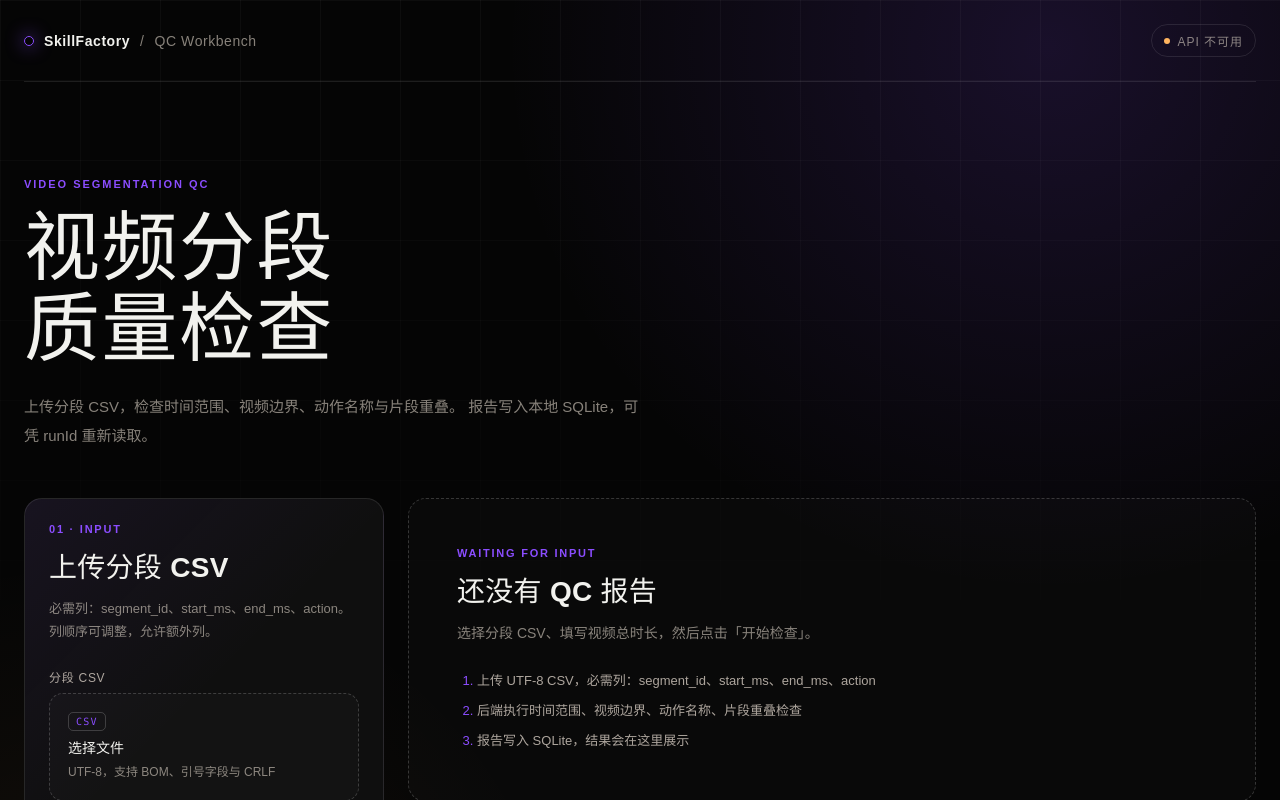
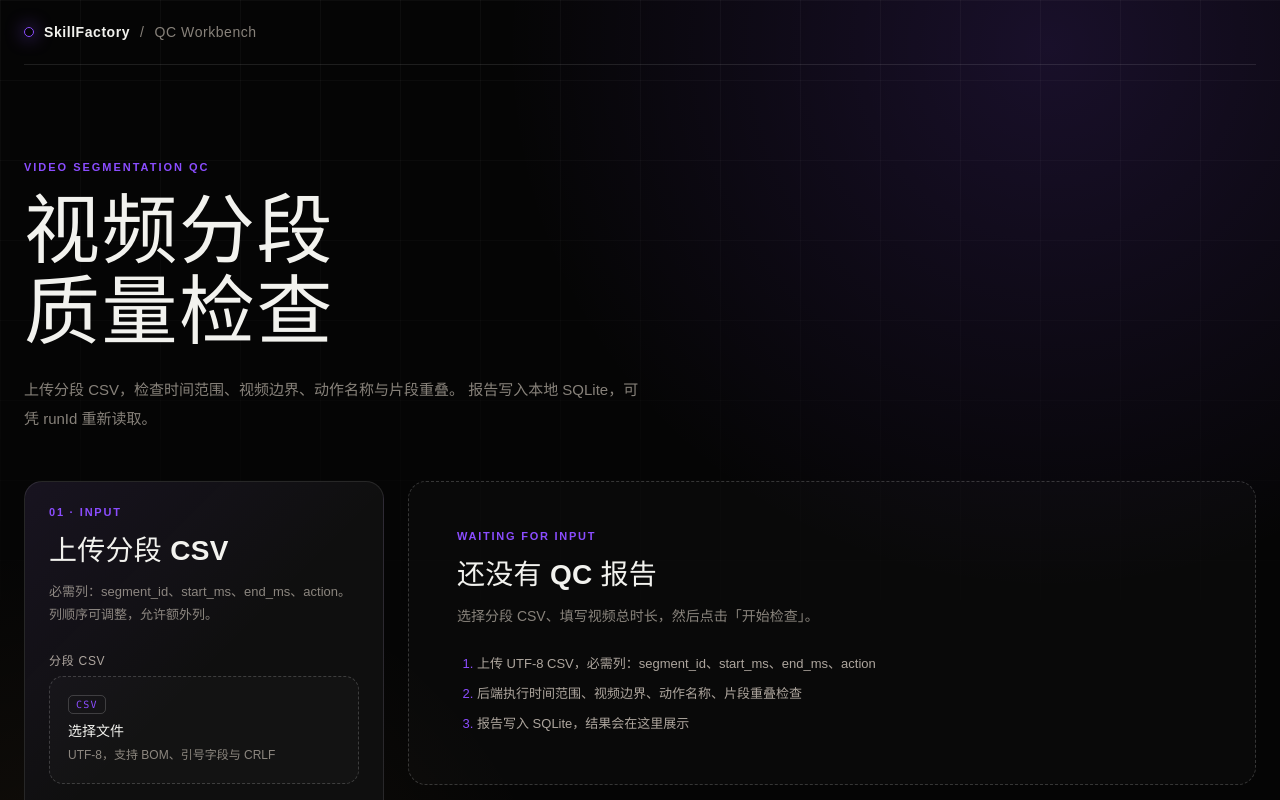
Before and after one commit to hzhezi/skillfactory-qc-workbench, a React (Vite) app in the folder client/: page / in a window 1280 px wide. Shown: the top 800 px of the page. Built offline with nearby package versions, Linux system fonts and the light colour scheme; no server answers.

Commit message:
refactor: remove api health badge from header

```diff
--- a/client/src/App.tsx
+++ b/client/src/App.tsx
@@ -12,17 +12,9 @@ import { SummaryStats } from "./components/SummaryStats";
 import { UploadForm } from "./components/UploadForm";
 import type { QcReport, SegmentFilter } from "./types/qc";
 
-type HealthState = "checking" | "ok" | "error";
 type LoadingState = "idle" | "fetching" | "submitting";
 
-const HEALTH_LABELS: Record<HealthState, string> = {
-  checking: "检查中",
-  ok: "正常",
-  error: "不可用",
-};
-
 export default function App() {
-  const [health, setHealth] = useState<HealthState>("checking");
   const [report, setReport] = useState<QcReport | null>(null);
   const [loading, setLoading] = useState<LoadingState>("idle");
   const [error, setError] = useState<ApiError | null>(null);
@@ -47,33 +39,6 @@ export default function App() {
 
     return report.segments.filter((segment) => segment.status === filter);
   }, [report, filter]);
-
-  useEffect(() => {
-    let cancelled = false;
-
-    // 通过 Vite 代理检查后端；只用于顶部状态灯，不阻塞页面。
-    fetch("/api/health")
-      .then((response) => {
-        if (!response.ok) {
-          throw new Error(`HTTP ${response.status}`);
-        }
-        return response.json() as Promise<{ status: string }>;
-      })
-      .then((data) => {
-        if (!cancelled) {
-          setHealth(data.status === "ok" ? "ok" : "error");
-        }
-      })
-      .catch(() => {
-        if (!cancelled) {
-          setHealth("error");
-        }
-      });
-
-    return () => {
-      cancelled = true;
-    };
-  }, []);
 
   useEffect(() => {
     const runId = readRunIdFromUrl();
@@ -180,10 +145,6 @@ export default function App() {
           <span>SkillFactory</span>
           <span className="wordmark-divider">/</span>
           <span className="wordmark-sub">QC Workbench</span>
-        </div>
-        <div className={`health health-${health}`}>
-          <span className="health-dot" aria-hidden="true" />
-          API {HEALTH_LABELS[health]}
         </div>
       </header>
 
--- a/client/src/styles.css
+++ b/client/src/styles.css
@@ -116,39 +116,6 @@ button {
 .wordmark-sub {
   color: var(--text-muted);
   font-weight: 400;
-}
-
-.health {
-  display: inline-flex;
-  align-items: center;
-  gap: 8px;
-  padding: 7px 12px;
-  border: 1px solid var(--line);
-  border-radius: 999px;
-  color: var(--text-muted);
-  font-size: 12px;
-  letter-spacing: 0.08em;
-  text-transform: uppercase;
-}
-
-.health-dot {
-  width: 6px;
-  height: 6px;
-  border-radius: 50%;
-  background: var(--warm);
-}
-
-.health-checking .health-dot {
-  animation: pulse 1.2s ease-in-out infinite;
-}
-
-.health-ok .health-dot {
-  background: var(--valid);
-  box-shadow: 0 0 12px rgba(127, 224, 195, 0.65);
-}
-
-.health-error .health-dot {
-  background: var(--warm);
 }
 
 .hero {
@@ -823,16 +790,6 @@ h2 {
   }
 }
 
-@keyframes pulse {
-  0%,
-  100% {
-    opacity: 0.45;
-  }
-  50% {
-    opacity: 1;
-  }
-}
-
 @keyframes fade-up {
   from {
     opacity: 0;
```
Also changed, not shown: 3 other files (tests, documents, lock files or other folders).
